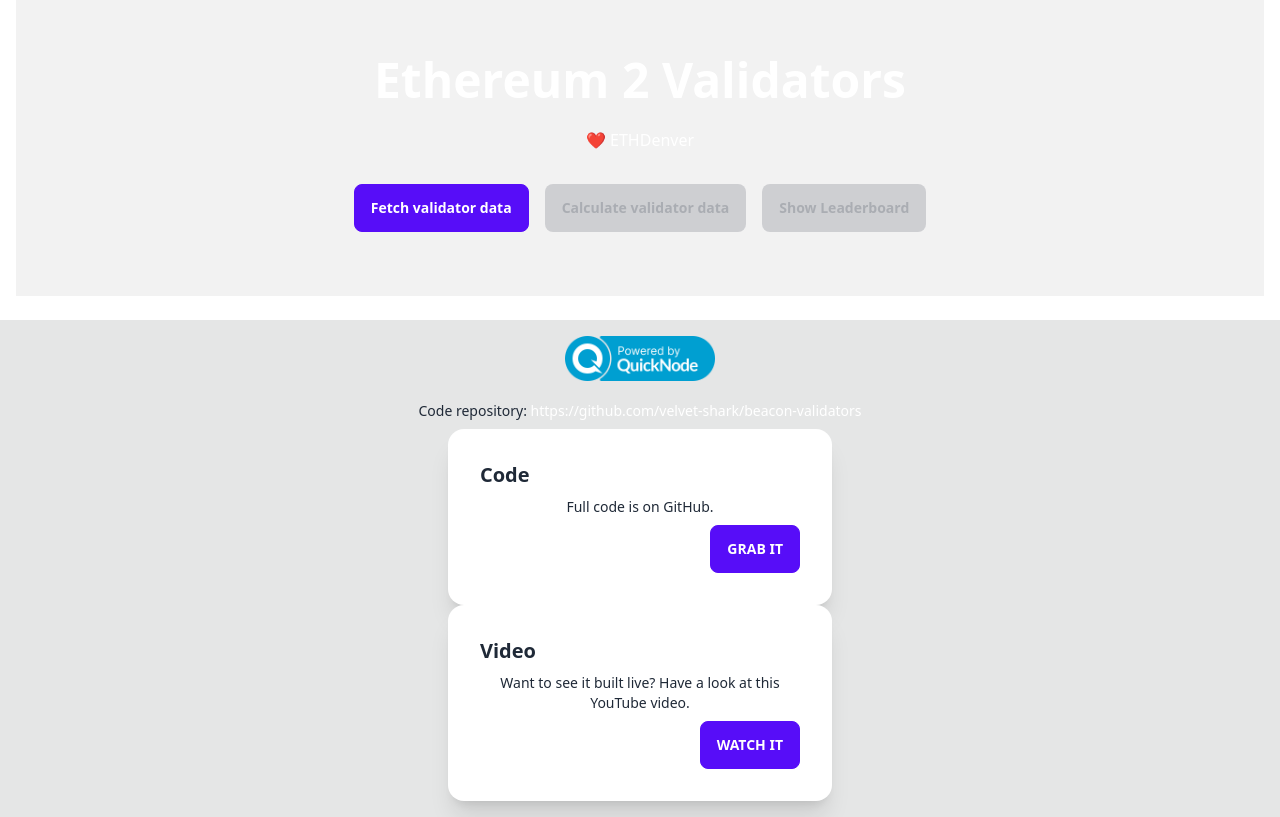
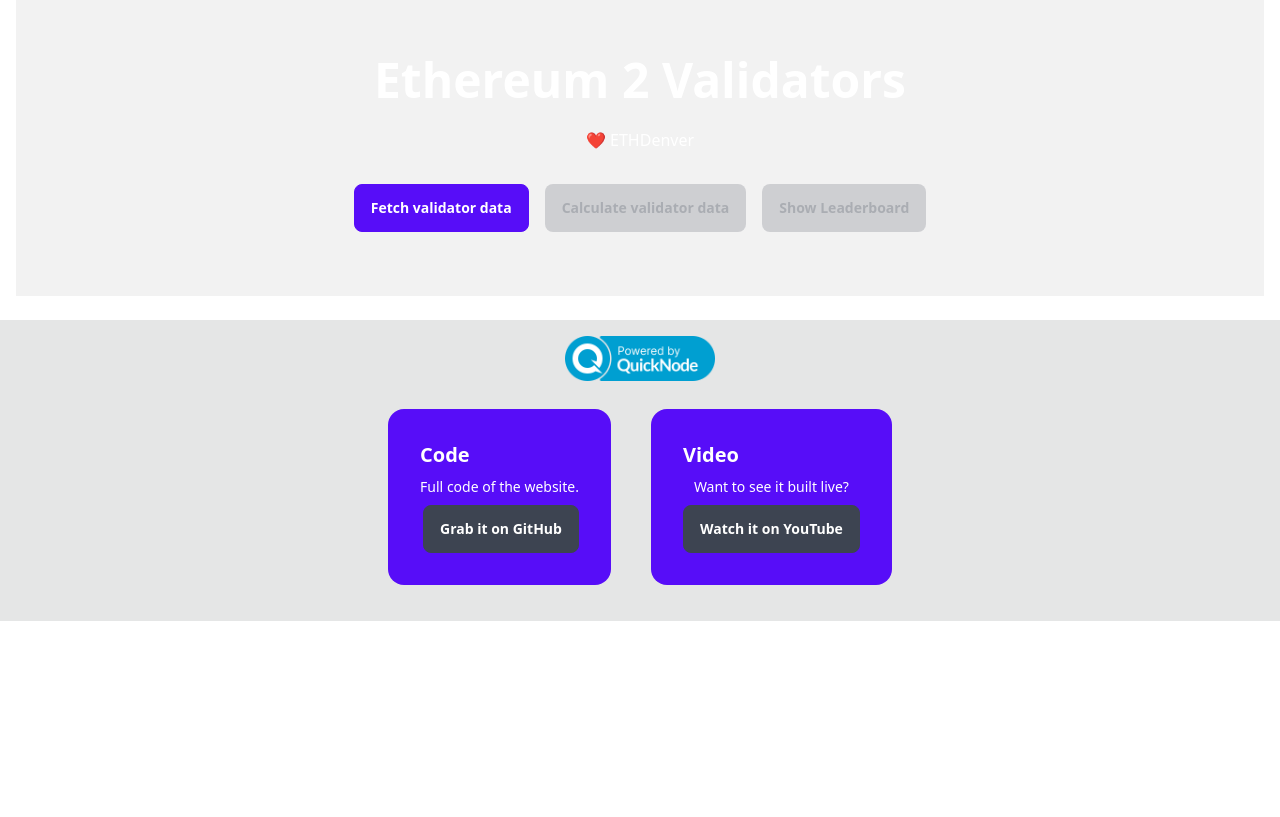
Before and after one commit to Biciok/beacon_validator, a Next.js app: page / in a window 1280 px wide. Built offline with nearby package versions, Linux system fonts and the light colour scheme.

Commit message:
Links in footer

```diff
--- a/pages/index.js
+++ b/pages/index.js
@@ -373,33 +373,22 @@ export default function Home() {
               <img src="powered-by-quicknode-blue.png" alt="QuickNode" width="150" />
             </a>
           </p>
-          <p className="mt-3">
-            Code repository:{" "}
-            <a
-              href="https://github.com/velvet-shark/beacon-validators"
-              target="_blank"
-              rel="noreferrer"
-              className="text-primary-content inline"
-            >
-              https://github.com/velvet-shark/beacon-validators
-            </a>
-          </p>
           <div>
-            <div className="card w-96 bg-base-100 shadow-xl">
+            <div className="card inline-block m-5 w-69 bg-primary text-primary-content">
               <div className="card-body">
                 <h2 className="card-title">Code</h2>
-                <p>Full code is on GitHub.</p>
+                <p>Full code of the website.</p>
                 <div className="card-actions justify-end">
-                  <button className="btn btn-primary">Grab it</button>
+                  <button className="btn normal-case">Grab it on GitHub</button>
                 </div>
               </div>
             </div>
-            <div className="card w-96 bg-base-100 shadow-xl">
+            <div className="card inline-block m-5 w-69 bg-primary text-primary-content">
               <div className="card-body">
                 <h2 className="card-title">Video</h2>
-                <p>Want to see it built live? Have a look at this YouTube video.</p>
+                <p>Want to see it built live?</p>
                 <div className="card-actions justify-end">
-                  <button className="btn btn-primary">Watch it</button>
+                  <button className="btn normal-case">Watch it on YouTube</button>
                 </div>
               </div>
             </div>
```
